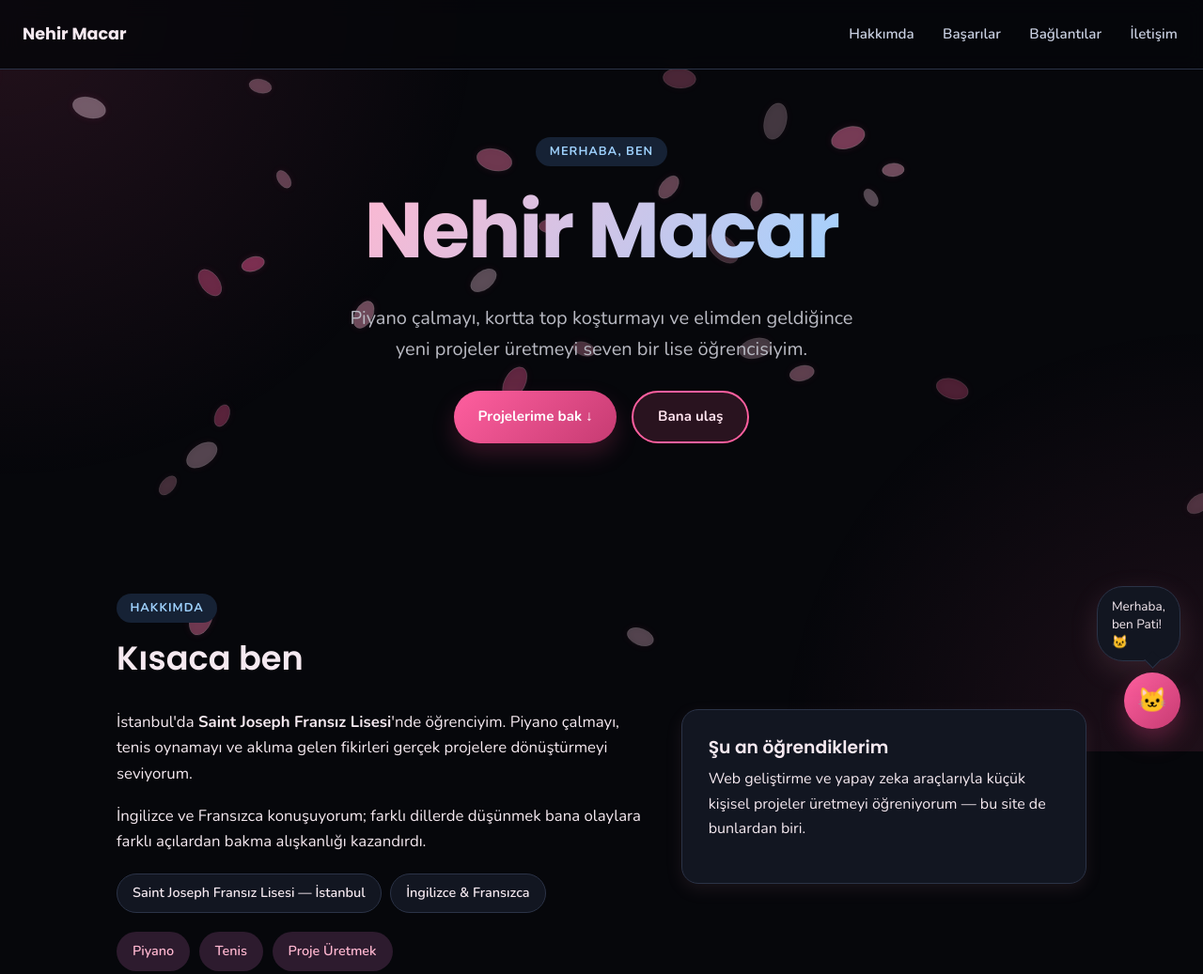
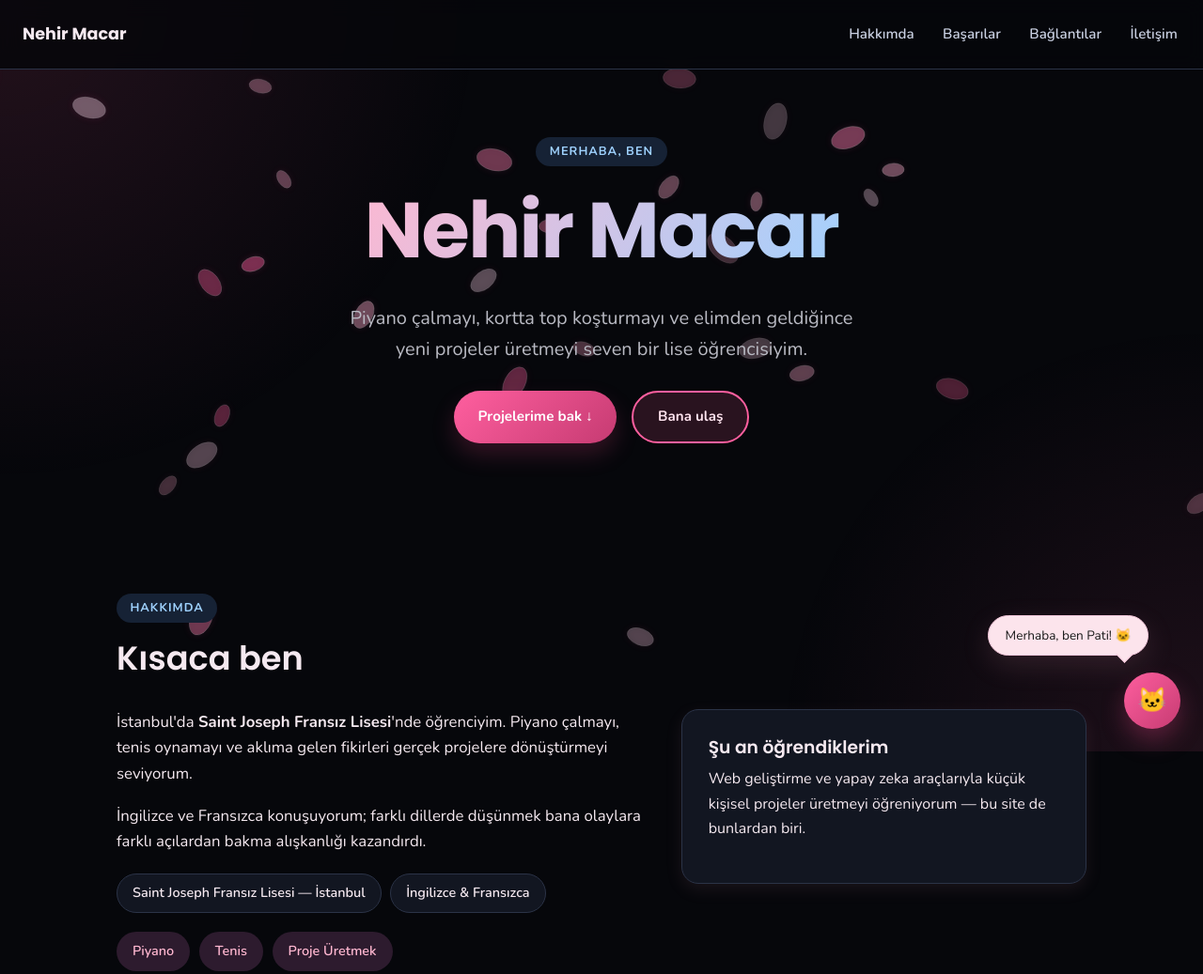
Before and after one commit to nehirmacar/nehir-macar-portfolyo, a website: page index.html in a window 1280 px wide. Shown: the top 1037 px of the page at 94% size. Drawn offline with nearby package versions, Linux system fonts and the light colour scheme.

Commit message:
Pati karşılama balonunu yeniden konumlandır ve pastel pembe temaya al

```diff
--- a/css/style.css
+++ b/css/style.css
@@ -820,15 +820,16 @@ body::before {
 
 .pati__greeting {
   position: absolute;
-  right: 0;
-  bottom: 72px;
-  max-width: 200px;
-  padding: 0.65rem 0.95rem;
-  background: var(--color-bg-alt);
-  border: 1px solid var(--color-border);
+  right: 34px;
+  bottom: 78px;
+  width: max-content;
+  white-space: nowrap;
+  padding: 0.7rem 1.1rem;
+  background: #fce4ec;
+  border: 1px solid #f6c9dc;
   border-radius: var(--radius-lg);
   box-shadow: var(--shadow-soft);
-  color: var(--color-text);
+  color: #1a1a1a;
   font-family: var(--font-body);
   font-size: 0.85rem;
   line-height: 1.4;
@@ -855,13 +856,13 @@ body::before {
 .pati__greeting::after {
   content: "";
   position: absolute;
-  right: 22px;
+  right: 18px;
   bottom: -6px;
   width: 12px;
   height: 12px;
-  background: var(--color-bg-alt);
-  border-right: 1px solid var(--color-border);
-  border-bottom: 1px solid var(--color-border);
+  background: #fce4ec;
+  border-right: 1px solid #f6c9dc;
+  border-bottom: 1px solid #f6c9dc;
   transform: rotate(45deg);
 }
 
@@ -1091,8 +1092,9 @@ body::before {
   }
 
   .pati__greeting {
-    bottom: 66px;
-    max-width: min(200px, calc(100vw - 3rem));
+    right: 28px;
+    bottom: 72px;
+    max-width: calc(100vw - 2rem);
   }
 
   .pati__panel {
--- a/index.html
+++ b/index.html
@@ -9,7 +9,7 @@
   <link rel="preconnect" href="https://fonts.googleapis.com" />
   <link rel="preconnect" href="https://fonts.gstatic.com" crossorigin />
   <link href="https://fonts.googleapis.com/css2?family=Poppins:wght@500;600;700&family=Nunito:wght@400;600;700&display=swap" rel="stylesheet" />
-  <link rel="stylesheet" href="css/style.css?v=20260806a" />
+  <link rel="stylesheet" href="css/style.css?v=20260806c" />
 </head>
 <body>
   <!-- Doğa animasyonu: arka planda süzülen sakura yaprakları (js/main.js tarafından çizilir) -->
```
